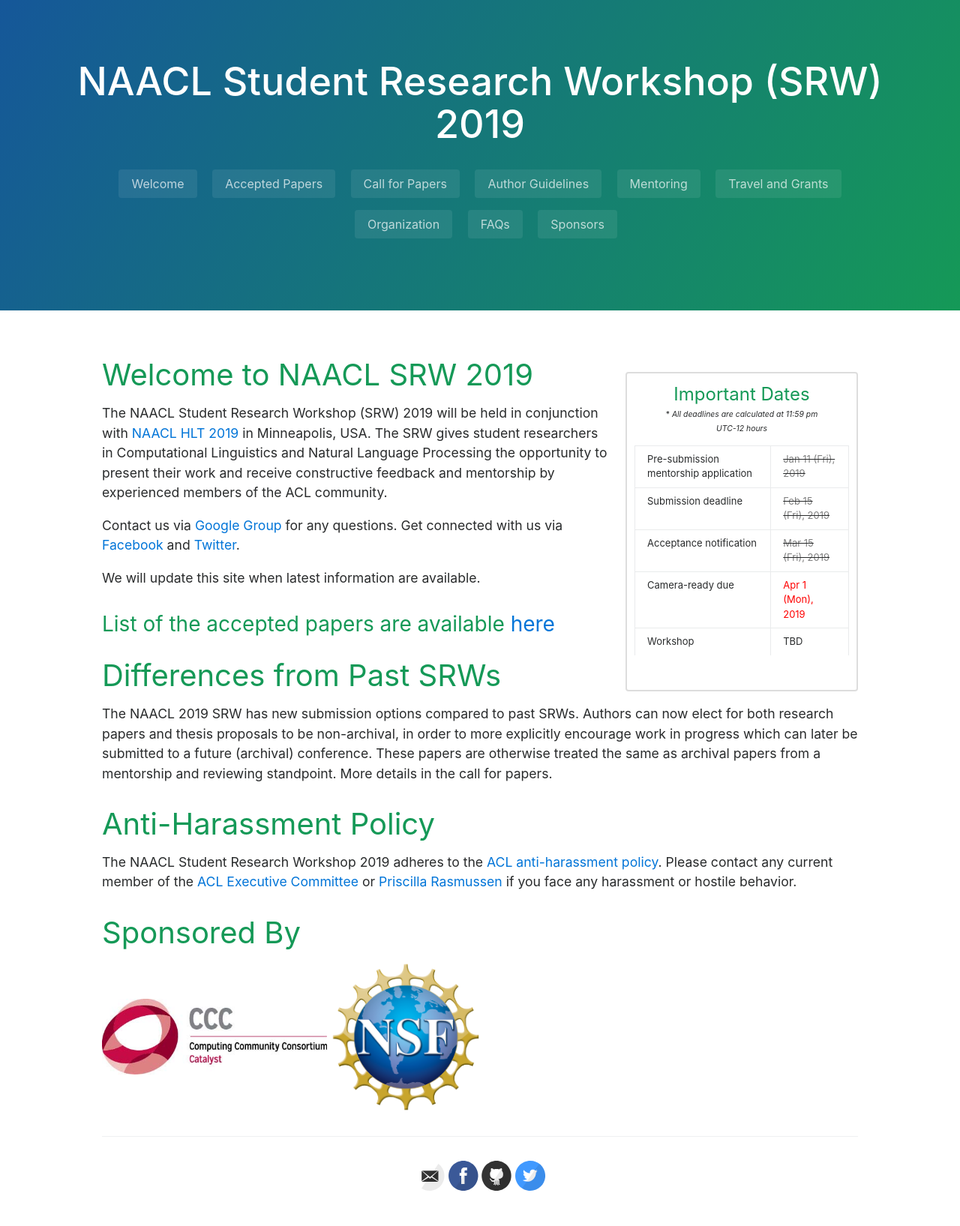
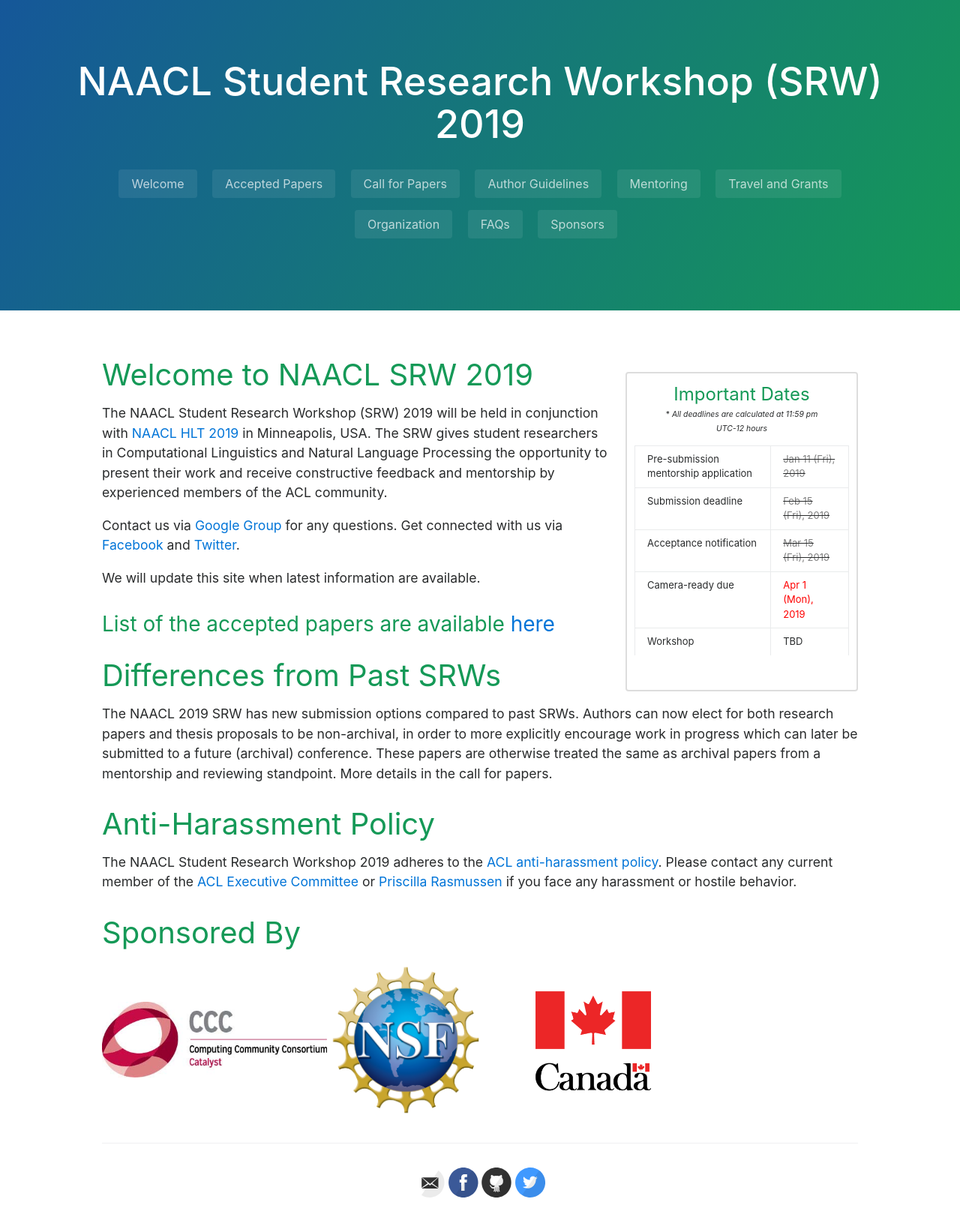
Before and after one commit to aacl2023-srw/aacl2023-srw.github.io, a Jekyll site: the page built from index.md, in a window 1280 px wide. Shown: the whole page at 75% size. Built offline with Jekyll 4.4.1, drawn with Linux system fonts in a browser that asks for light colours.

Commit message:
nrc canada logo

```diff
--- a/index.md
+++ b/index.md
@@ -29,3 +29,4 @@ The NAACL Student Research Workshop 2019 adheres to the [ACL anti-harassment pol
  -->
 <img src="images/ccc_hz copy.jpg" alt="Computing Research Association’s Computing Community Consortium (CCC)" width="300"/>
 <img src="images/NSF_4-Color_bitmap_Logo.png" alt="National Science Foundation" width="200"/>
+<img src="images/nrc_canada_logo.png" alt="National Research Council, Canada" width="250" style="padding: 0 0 0 40px"/>
```
Also changed, not shown: images/nrc_canada_logo.png (added).
